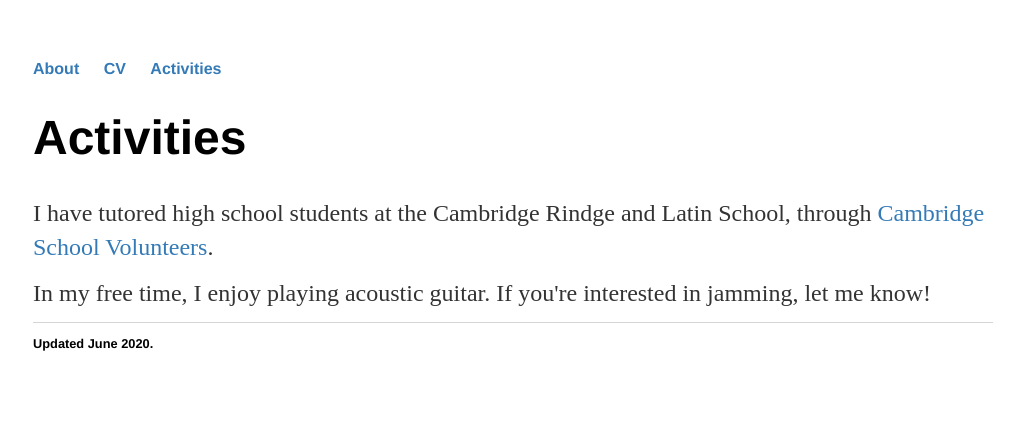
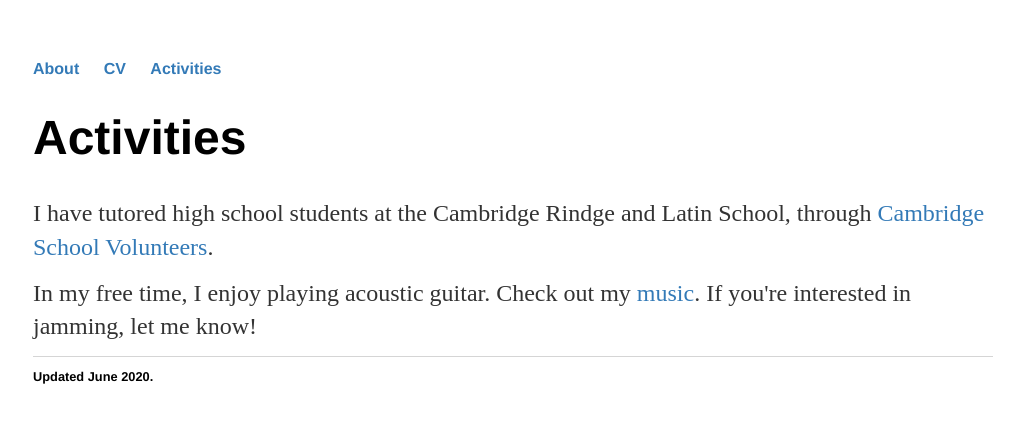
Before and after one commit to emilkhab/emilkhab.github.io, a Jekyll site: the page built from activities/index.html, in a window 1280 px wide. Shown: the top 423 px of the page, without its empty margins (127-1142 px from the left). Built offline with Jekyll 4.4.1, drawn with Linux system fonts in a browser that asks for light colours.

Commit message:
Update index.html

```diff
--- a/activities/index.html
+++ b/activities/index.html
@@ -5,5 +5,5 @@
 <h1>{{page.title}}</h1>
 <div class="blurb">
 	<p>I have tutored high school students at the Cambridge Rindge and Latin School, through <a href="https://www.csvinc.org/">Cambridge School Volunteers</a>.</p>
-	<p>In my free time, I enjoy playing acoustic guitar. If you're interested in jamming, let me know!</p>
+	<p>In my free time, I enjoy playing acoustic guitar. Check out my <a href="https://www.youtube.com/channel/UCyLq_vbcW0pPlQmTcA2e8Ug">music</a>. If you're interested in jamming, let me know!</p>
 </div>
```
